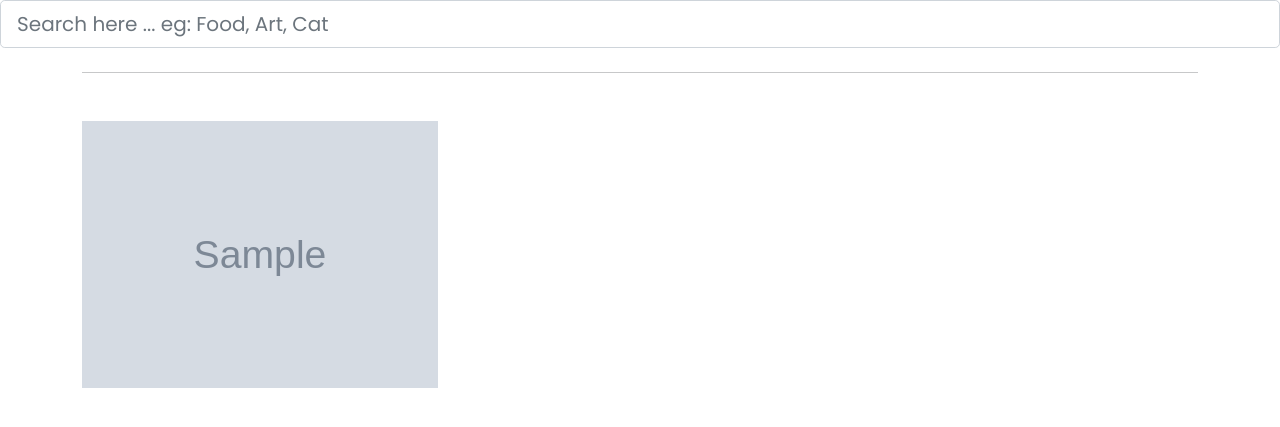
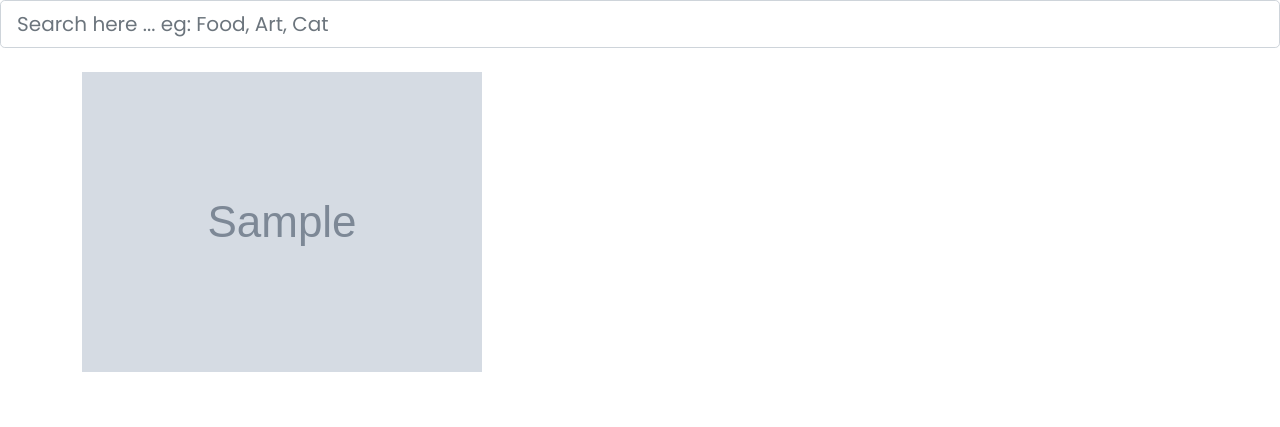
Before and after one commit to ivymmurithi/image-gallery, a Django app: page / in a window 1280 px wide. Shown: the top 427 px of the page. Run offline with Django 4.2, Linux system fonts and the light colour scheme; tables that the repository leaves empty hold one stand-in row (values such as "Sample post"); grey boxes marked "Sample" are stand-in pictures; some web fonts are replaced.

Commit message:
grid system for template

```diff
--- a/gallery/templates/index.html
+++ b/gallery/templates/index.html
@@ -12,21 +12,19 @@
 <div class="container my-4">
 
         {% for image in images %}
-
-            <hr class="mb-5" />
             <!--Grid row-->
             <div class="row">
 
                 <!--Grid column-->
-                <div class="col-lg-4 col-md-12 mb-4">
-
+                <div class="col-md-6">
                     <img src="media/{{image.gallery_image}}" class="img-fluid mb-4"
                         alt="" onclick="showModal('{{image.description}}','{{image.location}}','{{image.name}}','{{image.category}}', 'media/{{image.gallery_image}}')">
-
                 </div>
 
             </div>
         {% endfor %}
+</div>
+
 
         <!-- Modal -->
         <div class="modal fade" id="exampleModal" tabindex="-1" aria-labelledby="exampleModalLabel" aria-hidden="true">
@@ -48,7 +46,6 @@
                 </div>
             </div>
         </div>
-</div>
 
 <script>
 
```
Also changed, not shown: media/galleries/chad-montano--GFCYhoRe48-unsplash.jpg (added).
